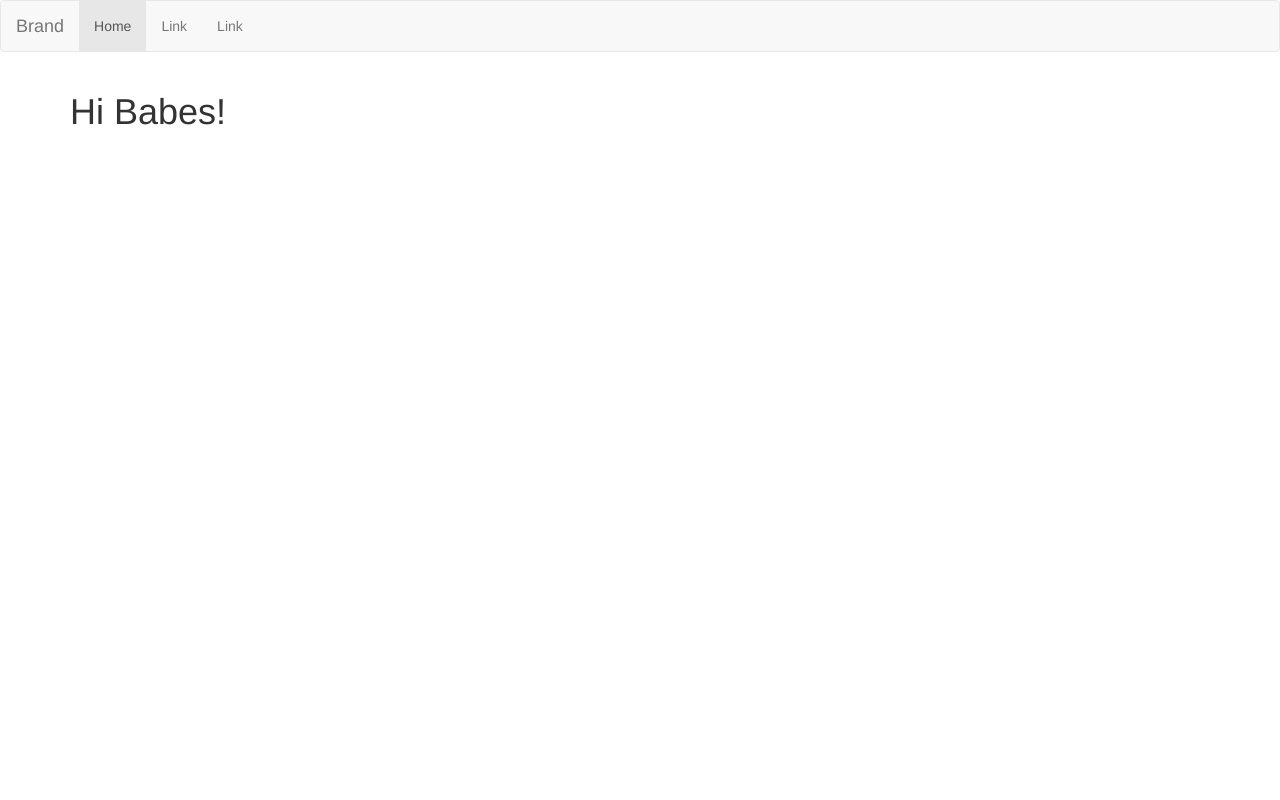
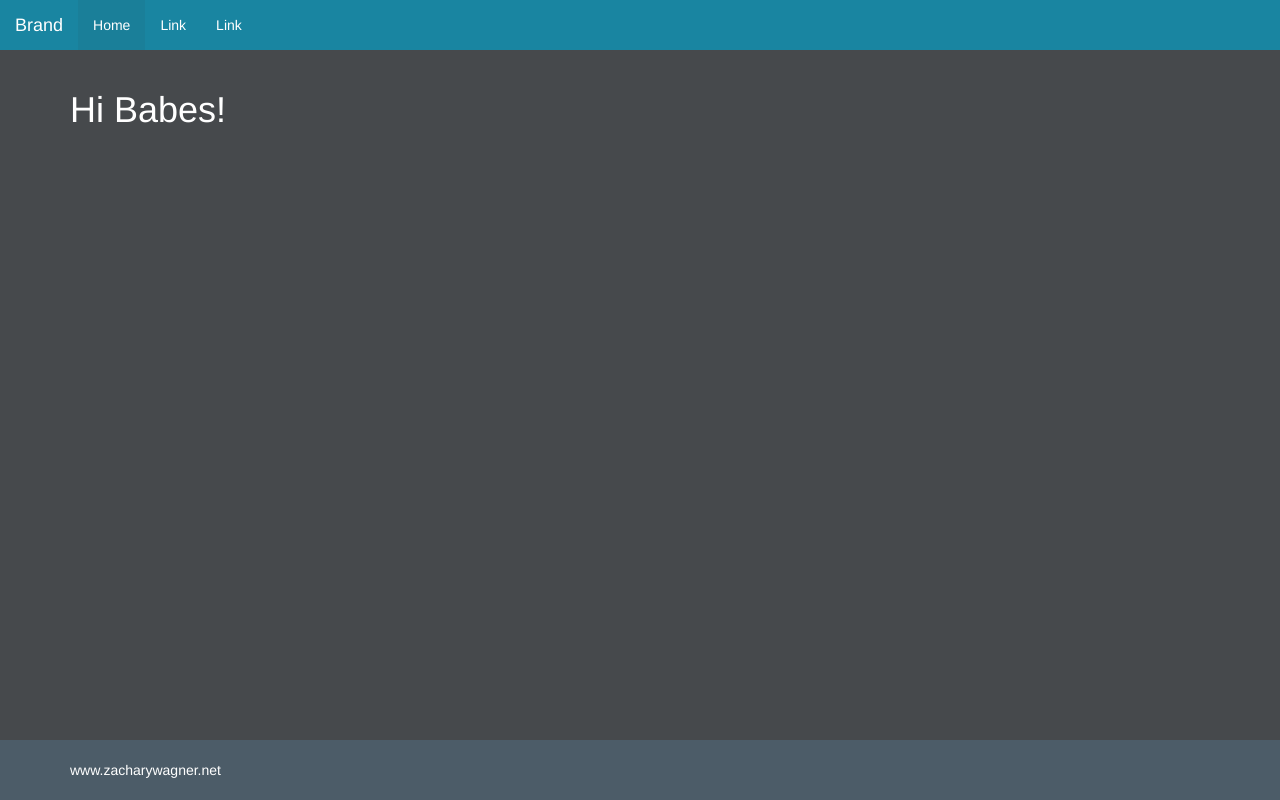
Before and after one commit to zwagner86/ng2-profile, an Angular app: page / in a window 1280 px wide. Built offline with nearby package versions, Linux system fonts and the light colour scheme.

Commit message:
get some styles in before i start breaking out components

```diff
--- a/angular-cli.json
+++ b/angular-cli.json
@@ -19,6 +19,7 @@
         "styles.less"
       ],
       "scripts": [
+        "../node_modules/jquery/dist/jquery.min.js",
         "../node_modules/bootstrap/dist/js/bootstrap.js"
       ],
       "environments": {
--- a/package.json
+++ b/package.json
@@ -22,6 +22,7 @@
     "@angular/router": "3.0.0",
     "bootstrap": "~3.3.7",
     "core-js": "^2.4.1",
+    "jquery": "2.2.0",
     "rxjs": "5.0.0-beta.12",
     "ts-helpers": "^1.1.1",
     "zone.js": "^0.6.23"
--- a/src/app/app.component.html
+++ b/src/app/app.component.html
@@ -9,7 +9,7 @@
       </button>
       <a href="#" class="navbar-brand">Brand</a>
     </div>
-    <div class="collapse navbar-collapse">
+    <div id="navbar-collapse" class="collapse navbar-collapse">
       <ul class="nav navbar-nav">
         <li class="active"><a href="#">Home</a></li>
         <li><a href="#">Link</a></li>
@@ -23,3 +23,10 @@
     {{title}}
   </h1>
 </div>
+<div class="footer">
+  <div class="container">
+    <p class="pull-left">
+      www.zacharywagner.net
+    </p>
+  </div>
+</div>
--- a/src/index.html
+++ b/src/index.html
@@ -2,7 +2,7 @@
 <html>
 <head>
   <meta charset="utf-8">
-  <title>Ng2Profile</title>
+  <title>Zachary Wagner</title>
   <base href="/">
 
   <meta name="viewport" content="width=device-width, initial-scale=1">
--- a/src/styles.less
+++ b/src/styles.less
@@ -1 +1,70 @@
 /* You can add global styles to this file, and also import other style files */
+
+body {
+  background-color: #46494C;
+  color: #ffffff;
+
+  .navbar {
+    border-radius: 0;
+    border: none;
+    background-color: #1985A1;
+    color: #ffffff;
+
+    .navbar-header {
+
+      .navbar-brand {
+        color: #ffffff;
+      }
+
+      .navbar-toggle {
+        border-color: #ffffff;
+
+        .icon-bar {
+          background-color: #ffffff;
+        }
+
+        &:hover, &:focus {
+          border-color: #ffffff;
+          background-color: #ffffff;
+
+          .icon-bar {
+            background-color: #1985A1;
+          }
+        }
+      }
+    }
+
+    .navbar-collapse {
+      border-color: #ffffff;
+
+      .navbar-nav {
+        a {
+          color: #ffffff;
+        }
+
+        .active {
+          a {
+            color: #ffffff;
+            background-color: #1a7f99;
+
+            &:hover, &:focus {
+              color: #ffffff;
+              background-color: #166e84;
+            }
+          }
+        }
+      }
+    }
+  }
+
+  .footer {
+    background: #4C5C68;
+    position: fixed;
+    width: 100%;
+    bottom: 0;
+
+    p {
+      margin: 20px 0;
+    }
+  }
+}
```
